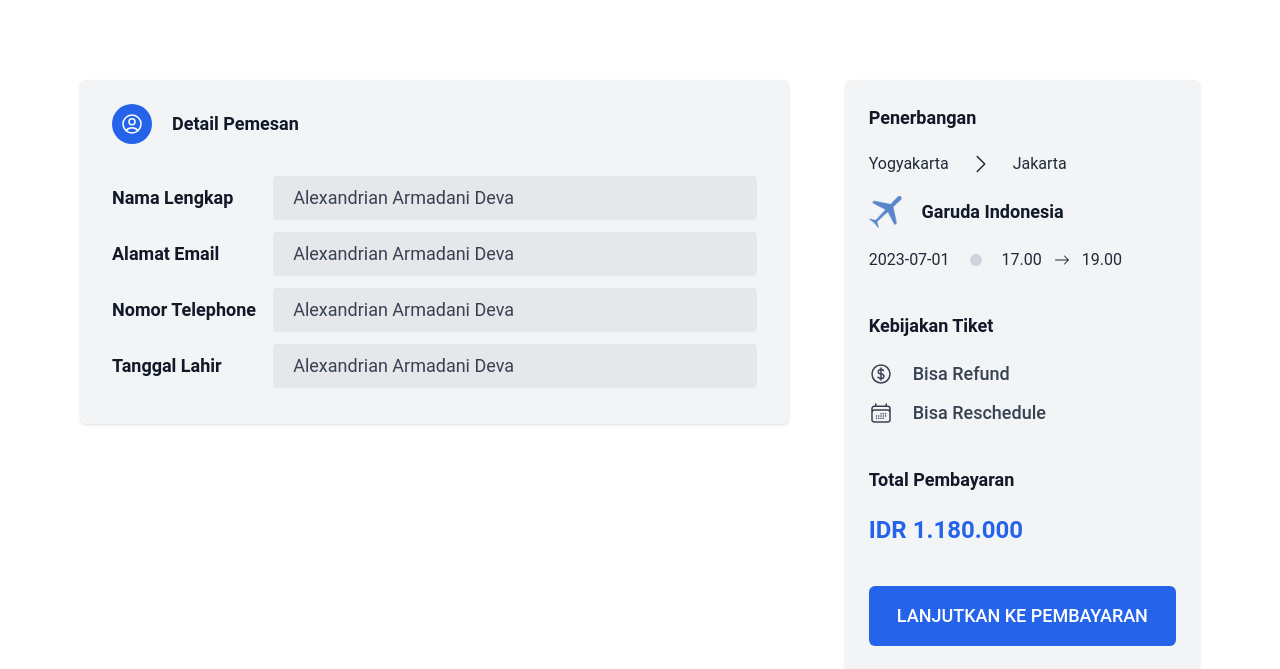
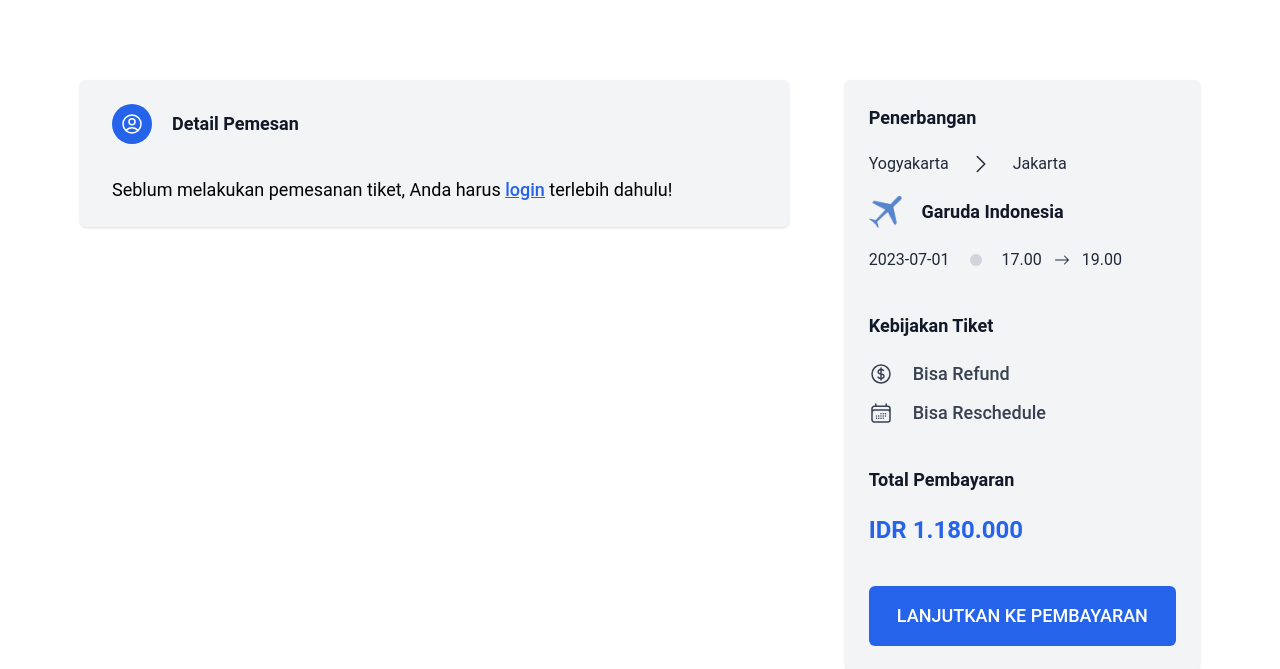
Before and after one commit to iniadnan/php-crud-mysqli-basic, a PHP site: page /pemesanan.php?flight_id=1 in a window 1280 px wide. Shown: the part 70-739 px from the top of the page. Run offline with PHP 8.4, Linux system fonts and the light colour scheme.

Commit message:
protection payment

```diff
--- a/pemesanan.php
+++ b/pemesanan.php
@@ -1,3 +1,7 @@
+<?php
+include './systems/connections.php';
+session_start();
+?>
 <!DOCTYPE html>
 <html lang="en">
 
@@ -51,22 +55,37 @@
                     </div>
                     <h2 class="font-semibold text-lg text-gray-900">Detail Pemesan</h2>
                 </div>
-                <div class="flex items-center flex-wrap mb-3">
-                    <h3 class="w-3/12 font-semibold text-lg text-gray-900">Nama Lengkap</h3>
-                    <p class="w-9/12 text-lg text-gray-700 py-2 px-5 rounded bg-gray-200">Alexandrian Armadani Deva</p>
-                </div>
-                <div class="flex items-center flex-wrap mb-3">
-                    <h3 class="w-3/12 font-semibold text-lg text-gray-900">Alamat Email</h3>
-                    <p class="w-9/12 text-lg text-gray-700 py-2 px-5 rounded bg-gray-200">Alexandrian Armadani Deva</p>
-                </div>
-                <div class="flex items-center flex-wrap mb-3">
-                    <h3 class="w-3/12 font-semibold text-lg text-gray-900">Nomor Telephone</h3>
-                    <p class="w-9/12 text-lg text-gray-700 py-2 px-5 rounded bg-gray-200">Alexandrian Armadani Deva</p>
-                </div>
-                <div class="flex items-center flex-wrap mb-3">
-                    <h3 class="w-3/12 font-semibold text-lg text-gray-900">Tanggal Lahir</h3>
-                    <p class="w-9/12 text-lg text-gray-700 py-2 px-5 rounded bg-gray-200">Alexandrian Armadani Deva</p>
-                </div>
+                <!-- IF NOT LOGIN -->
+                <?php
+                    if (!isset($_SESSION['email'])) {
+                        echo "
+                        <div class='w-full'>
+                            <h3>Seblum melakukan pemesanan tiket, Anda harus <a href='./login.php' class='text-blue-600 underline font-medium'>login</a> terlebih dahulu!</h3>
+                        </div>
+                        ";
+                    } else {
+                        echo "
+                        <div class='w-full'>
+                            <div class='flex items-center flex-wrap mb-3'>
+                                <h3 class='w-3/12 font-semibold text-lg text-gray-900'>Nama Lengkap</h3>
+                                <p class='w-9/12 text-lg text-gray-700 py-2 px-5 rounded bg-gray-200'>Alexandrian Armadani Deva</p>
+                            </div>
+                            <div class='flex items-center flex-wrap mb-3'>
+                                <h3 class='w-3/12 font-semibold text-lg text-gray-900'>Alamat Email</h3>
+                                <p class='w-9/12 text-lg text-gray-700 py-2 px-5 rounded bg-gray-200'>Alexandrian Armadani Deva</p>
+                            </div>
+                            <div class='flex items-center flex-wrap mb-3'>
+                                <h3 class='w-3/12 font-semibold text-lg text-gray-900'>Nomor Telephone</h3>
+                                <p class='w-9/12 text-lg text-gray-700 py-2 px-5 rounded bg-gray-200'>Alexandrian Armadani Deva</p>
+                            </div>
+                            <div class='flex items-center flex-wrap mb-3'>
+                                <h3 class='w-3/12 font-semibold text-lg text-gray-900'>Tanggal Lahir</h3>
+                                <p class='w-9/12 text-lg text-gray-700 py-2 px-5 rounded bg-gray-200'>Alexandrian Armadani Deva</p>
+                            </div>
+                        </div>
+                        ";
+                    }
+                ?>
             </section>
             <aside class="w-4/12 bg-gray-100 py-6 px-6 rounded-md shadow">
                 <h3 class="font-semibold text-lg text-gray-900 mb-5">Penerbangan</h3>
```
Also changed, not shown: pembayaran.php (+7 -0 lines), status-pembayaran.php (+7 -0 lines), styles/css/tailwind.css.
